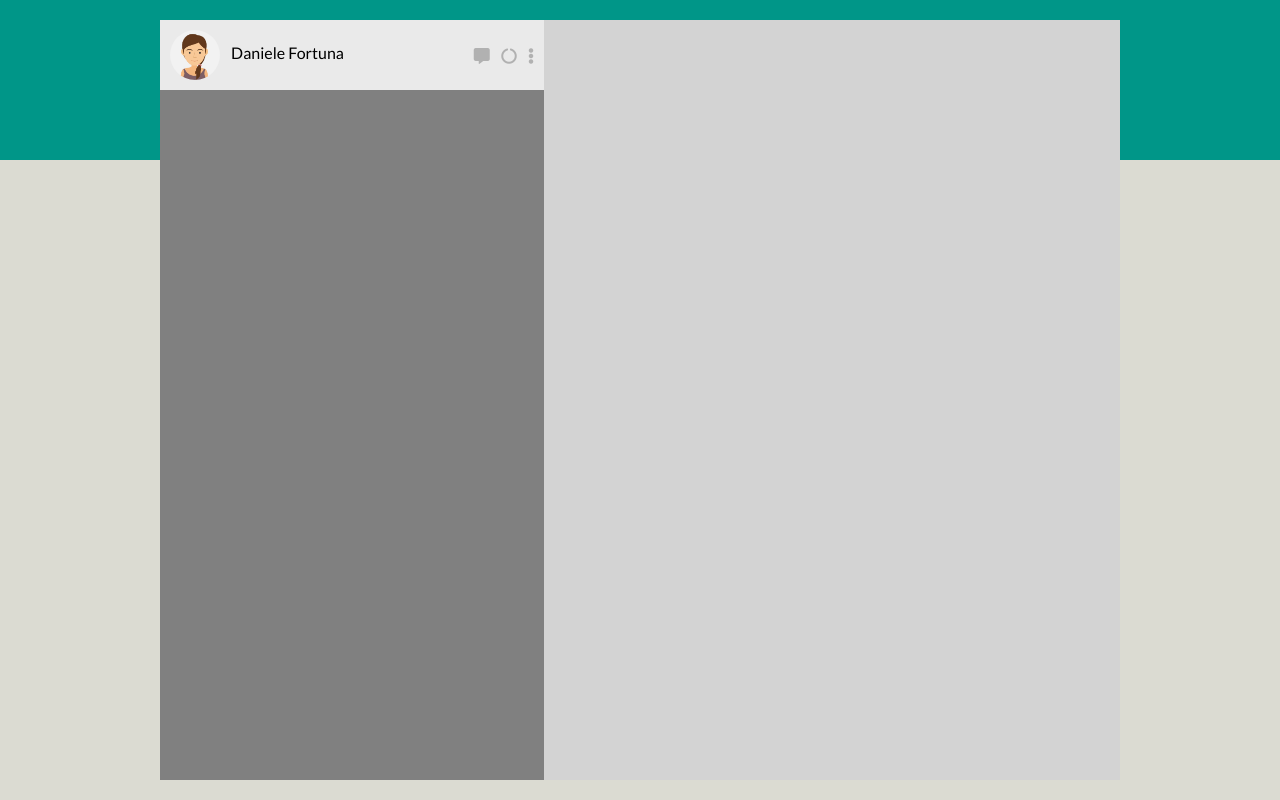
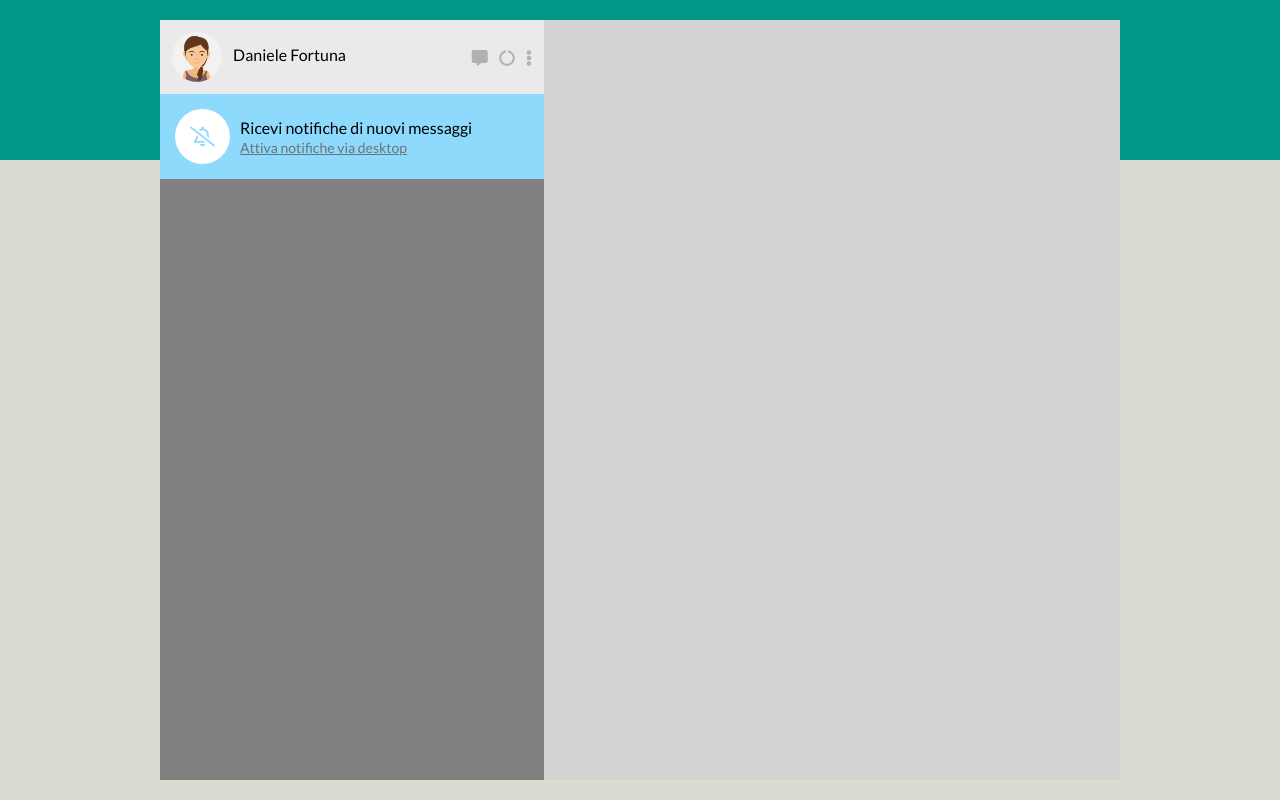
Before and after one commit to daniele-fortuna93/vue-boolzapp, a plain HTML site: page index.html in a window 1280 px wide. Drawn offline with nearby package versions, Linux system fonts and the light colour scheme.

Commit message:
Area notifications completa

```diff
--- a/css/style.css
+++ b/css/style.css
@@ -6,6 +6,10 @@
 }
 /* /reset */
 /* typo */
+.notifications_text a{
+  color: #6B7376;
+  font-size: 14px;
+}
 /* /typo */
 .wrapper{
   height: 100vh;
@@ -28,13 +32,13 @@ main{
   width: 40%;
   background-color: grey;
 }
-/* user_name */
+/* user */
 .user{
   background-color: #EAEAEA;
   display: flex;
   justify-content: space-between;
   align-items: center;
-  padding: 10px;
+  padding: 12px;
 }
 .user_name img{
   width: 50px;
@@ -46,7 +50,29 @@ main{
   color: #B1B1B1;
   margin-left: 8px;
 }
-/* /user_name */
+/* /user */
+/* notifications */
+.notifications{
+  display: flex;
+  align-items: center;
+  padding: 15px;
+  background-color: #8EDAFC;
+}
+.notifications::before{
+  background-color: #fff;
+  color: #8EDAFC;
+  width: 55px;
+  height: 55px;
+  line-height: 55px;
+  text-align: center;
+  font-size: 20px;
+  content: '\f1f6';
+  font-family: 'Font Awesome 5 Free';
+  display: block;
+  border-radius: 50%;
+  margin-right: 10px;
+}
+/* /notifications */
 .message_box{
   width: 60%;
   background-color: lightgrey;
--- a/index.html
+++ b/index.html
@@ -12,7 +12,7 @@
     <link rel="preconnect" href="https://fonts.gstatic.com">
     <link href="https://fonts.googleapis.com/css2?family=Lato:wght@300;400&display=swap" rel="stylesheet">
     <link rel="stylesheet" href="css/style.css">
-    <title>Vue js Todo list</title>
+    <title>Boolzap</title>
   </head>
   <body>
     <div class="wrapper">
@@ -31,6 +31,10 @@
             </div>
           </div>
           <div class="notifications">
+            <div class="notifications_text">
+              <p>Ricevi notifiche di nuovi messaggi</p>
+              <a href="#">Attiva notifiche via desktop</a>
+            </div>
 
           </div>
         </div>
```
